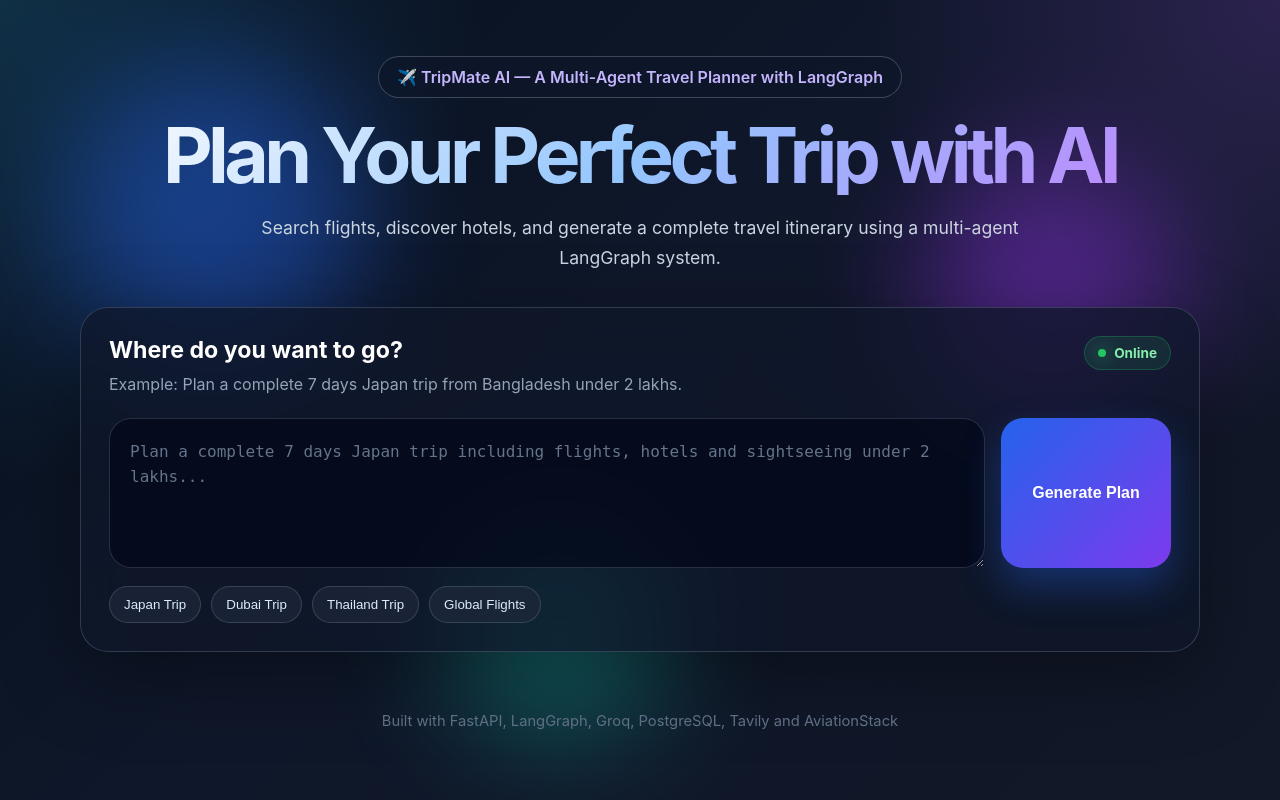
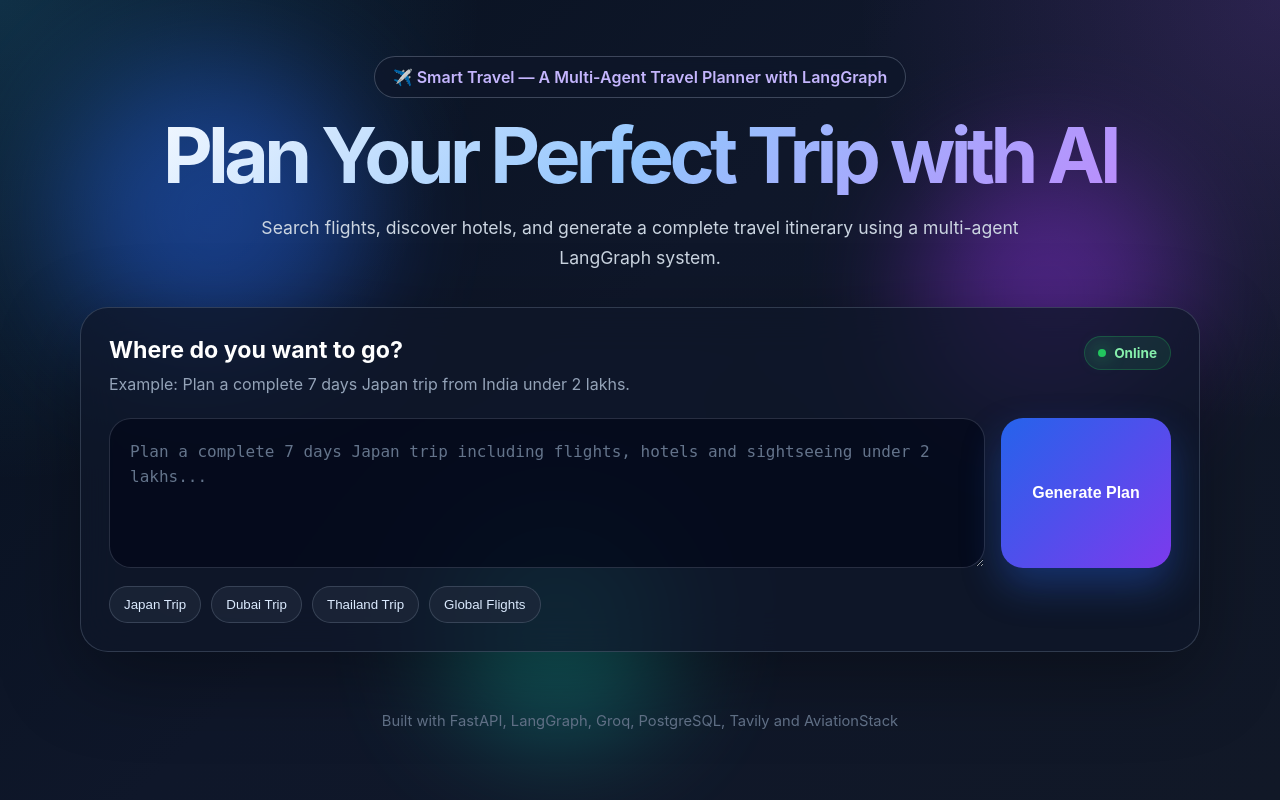
Before and after one commit to kdutta913-ui/Multi-Agent, a FastAPI app: page / in a window 1280 px wide. Run offline with FastAPI, Linux system fonts and the light colour scheme; some libraries are stand-ins or nearby versions.

Commit message:
Name changes

```diff
--- a/templates/index.html
+++ b/templates/index.html
@@ -5,7 +5,7 @@
 
     <meta name="viewport" content="width=device-width, initial-scale=1.0">
 
-    <title>TripMate AI</title>
+    <title>Smart Travel</title>
 
     <link rel="stylesheet" href="/static/style.css">
 </head>
@@ -22,7 +22,7 @@
 
         <section class="hero-section">
             <div class="badge">
-                ✈️ TripMate AI — A Multi-Agent Travel Planner with LangGraph
+                ✈️ Smart Travel — A Multi-Agent Travel Planner with LangGraph
             </div>
 
             <h1>
@@ -40,7 +40,7 @@
                 <div>
                     <h2>Where do you want to go?</h2>
                     <p>
-                        Example: Plan a complete 7 days Japan trip from Bangladesh under 2 lakhs.
+                        Example: Plan a complete 7 days Japan trip from India under 2 lakhs.
                     </p>
                 </div>
 
@@ -63,15 +63,15 @@
             </div>
 
             <div class="quick-prompts">
-                <button onclick="setPrompt('Plan a complete 7 days Japan trip from Bangladesh including flights, hotels and sightseeing under 2 lakhs.')">
+                <button onclick="setPrompt('Plan a complete 7 days Japan trip from India including flights, hotels and sightseeing under 2 lakhs.')">
                     Japan Trip
                 </button>
 
-                <button onclick="setPrompt('Plan a 5 days Dubai trip from Dhaka with flights, hotels and sightseeing.')">
+                <button onclick="setPrompt('Plan a 5 days Dubai trip from Delhi with flights, hotels and sightseeing.')">
                     Dubai Trip
                 </button>
 
-                <button onclick="setPrompt('Plan a 7 days Thailand trip from Bangladesh with budget hotels and sightseeing.')">
+                <button onclick="setPrompt('Plan a 7 days Thailand trip from India with budget hotels and sightseeing.')">
                     Thailand Trip
                 </button>
 
```
